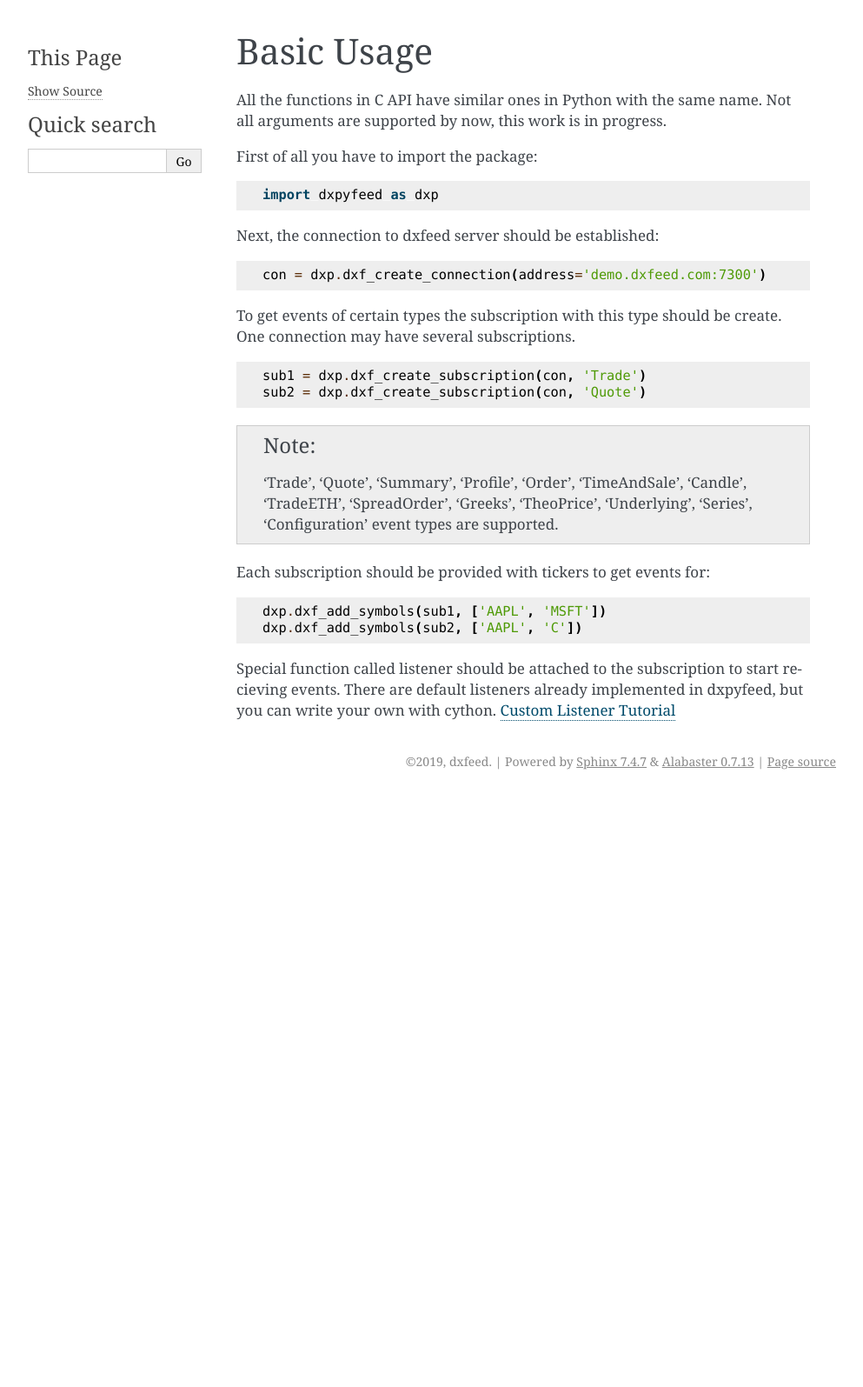
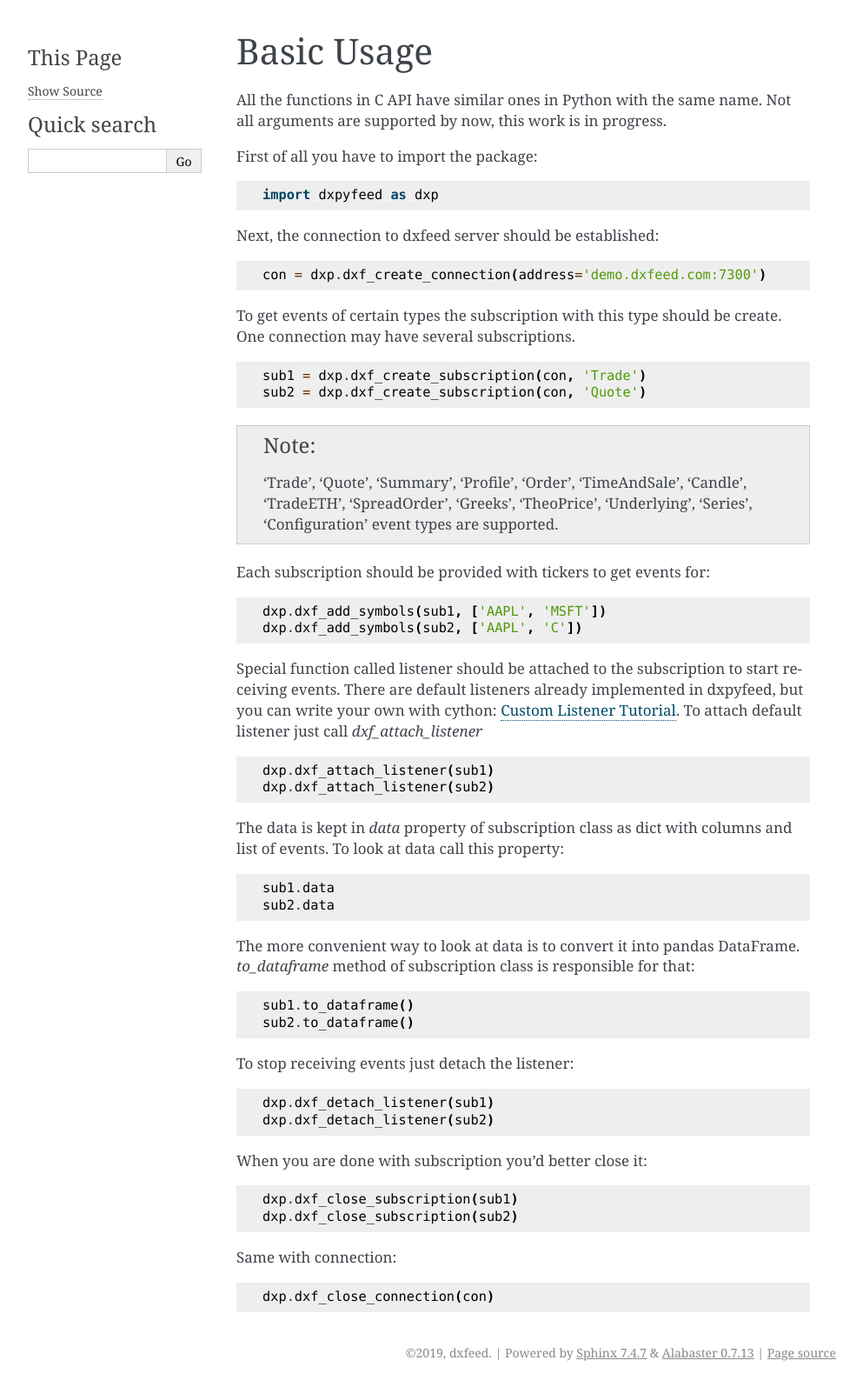
Before and after one commit to dxFeed/dxfeed-python-api, a Sphinx documentation site: the page built from docs/basic_usage.rst, in a window 1280 px wide. Shown: the whole page at 87% size, without its empty margins (148-1141 px from the left). Built offline with Sphinx 7.4.7, drawn with Linux system fonts in a browser that asks for light colours; before the commit the page ends 915 px from its top, so only the background shows below that.

```diff
--- a/build.py
+++ b/build.py
@@ -5,7 +5,7 @@ import platform
 
 source_files_directory = Path(__file__).resolve().parent.joinpath('dxpyfeed', 'dxfeed-c-api', 'src')
 source_files_paths = [str(path) for path in source_files_directory.glob('*.c')]
-libs=[]
+libs = []
 if platform.system() == 'Windows':
     source_files_paths.remove(str(source_files_directory.joinpath('Linux.c')))
     libs = ['ws2_32']
@@ -19,7 +19,7 @@ SRC_DIR = 'dxpyfeed'
 PACKAGES = [SRC_DIR]
 
 dxfeed = ('dxfeed', {'sources': source_files_paths,
-                   'libraries':libs,
+                     'libraries': libs,
                      })
 
 
@@ -36,7 +36,7 @@ ext_helpers = Extension(name=SRC_DIR + '.wrapper.utils.helpers',
 
 
 ext_dxfeed = Extension(name=SRC_DIR + '.wrapper.DXFeedPy',
-                       sources=[SRC_DIR + '/wrapper/DXFeedPy.pyx'] + package_c_files_paths,
+                       sources=[SRC_DIR + '/wrapper/DXFeedPy.pyx'],
                        libraries=libs,
                        )
 
--- a/docs/basic_usage.rst
+++ b/docs/basic_usage.rst
@@ -38,6 +38,48 @@ Each subscription should be provided with tickers to get events for:
     dxp.dxf_add_symbols(sub1, ['AAPL', 'MSFT'])
     dxp.dxf_add_symbols(sub2, ['AAPL', 'C'])
 
-Special function called listener should be attached to the subscription to start recieving
+Special function called listener should be attached to the subscription to start receiving
 events. There are default listeners already implemented in dxpyfeed, but you
-can write your own with cython. :ref:`custom_listener_tutorial`
+can write your own with cython: :ref:`custom_listener_tutorial`. To attach
+default listener just call `dxf_attach_listener`
+
+.. code-block:: python
+
+    dxp.dxf_attach_listener(sub1)
+    dxp.dxf_attach_listener(sub2)
+
+The data is kept in `data` property of subscription class as dict with columns and list
+of events. To look at data call this property:
+
+.. code-block:: python
+
+    sub1.data
+    sub2.data
+
+The more convenient way to look at data is to convert it into pandas DataFrame.
+`to_dataframe` method of subscription class is responsible for that:
+
+.. code-block:: python
+
+    sub1.to_dataframe()
+    sub2.to_dataframe()
+
+To stop receiving events just detach the listener:
+
+.. code-block:: python
+
+     dxp.dxf_detach_listener(sub1)
+     dxp.dxf_detach_listener(sub2)
+
+When you are done with subscription you'd better close it:
+
+.. code-block:: python
+
+    dxp.dxf_close_subscription(sub1)
+    dxp.dxf_close_subscription(sub2)
+
+Same with connection:
+
+.. code-block:: python
+
+    dxp.dxf_close_connection(con)
--- a/docs/index.rst
+++ b/docs/index.rst
@@ -10,3 +10,9 @@ This library provides Python API to dxfeed via C API. The code is written in Pyt
    install.rst
    basic_usage.rst
    custom_listener.rst
+
+.. toctree::
+   :maxdepth: 1
+   :caption: API Reference
+
+   api.rst
--- a/docs/install.rst
+++ b/docs/install.rst
@@ -15,3 +15,6 @@ The easiest way to install dxpyfeed is to use pip
 .. code-block:: bash
 
     pip3 install dxpyfeed-x.x.x.tar.gz
+
+.. warning::
+    Package is not available on MacOS for now
```
Also changed, not shown: docs/api.rst (added, +13 -0 lines), generate_docs.py (added, +10 -0 lines).
